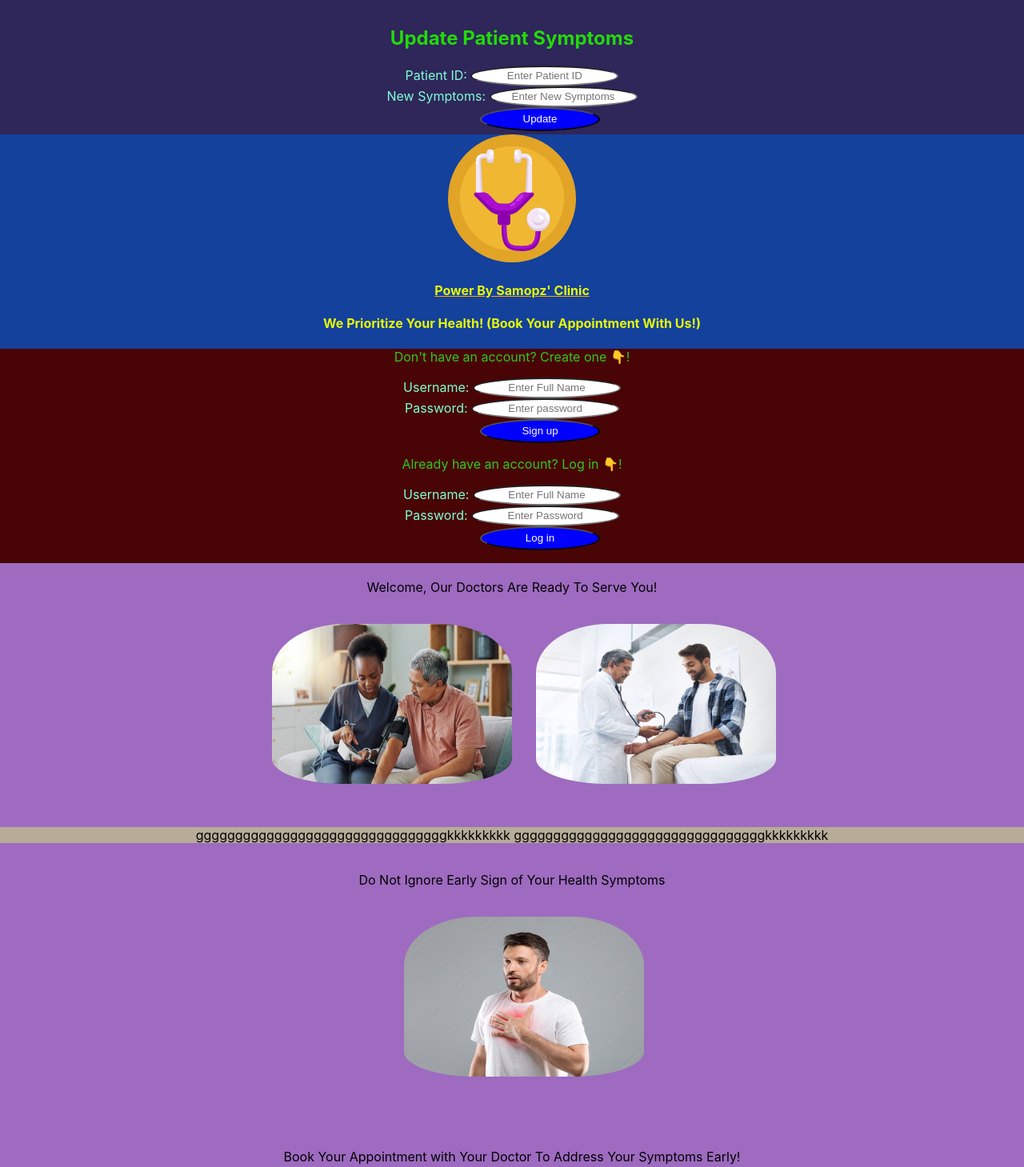
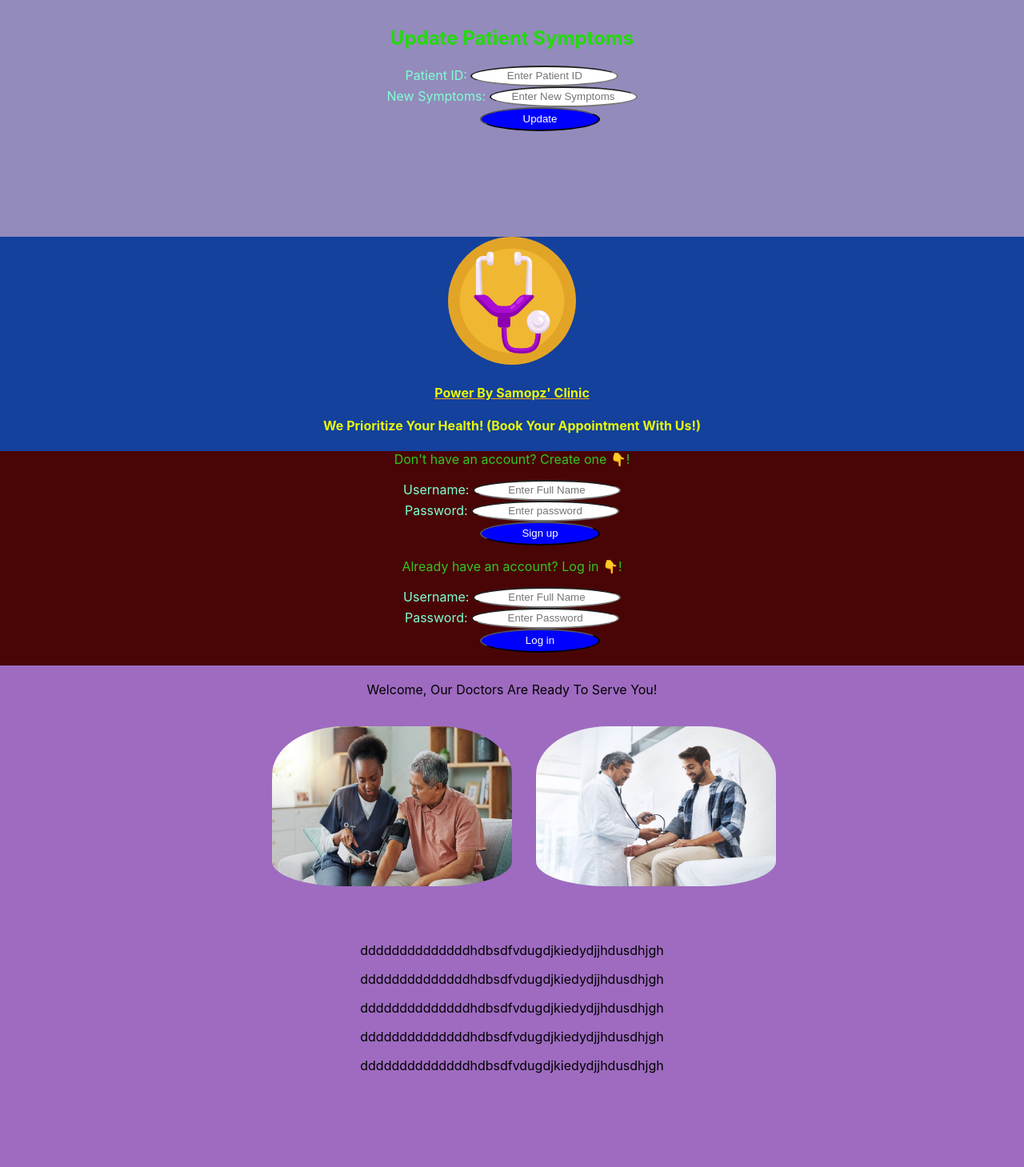
Before and after one commit to Samopz-Org/SamedQueue_frontend, a React (Create React App) app: page /update-patient in a window 1280 px wide. Shown: the top 1459 px of the page at 80% size. Built offline with nearby package versions, Linux system fonts and the light colour scheme.

Commit message:
Enhance styling in App component; add padding and adjust layout for blog posts and patient dashboard

```diff
--- a/src/App.css
+++ b/src/App.css
@@ -82,6 +82,7 @@ text-align: center;
   background-color: hsl(0, 10%, 57%);
   width: 100%;
   height: 51%;
+  padding-bottom: 10%;
   /* left: 30%; */
 }
 
@@ -96,11 +97,22 @@ text-align: center;
   /* left: 30%; */
 }
 
+.Update-Patient {
+  position: flex;
+  height: 155px;
+  padding-top: 1%;
+  padding-bottom: 10%;
+  /* left: 350px; */
+  /* color: #000; */
+  background-color: #938bbb;
+}
+
 .Register {
   background-color: #a0834e;
   position: flex;
   height: 168px;
   padding-top: 1%;
+  padding-bottom: 10%;
   /* left: 350px; */
 }
 
@@ -144,8 +156,10 @@ text-align: center;
 }
 
 .blog-post {
-  background-color: #b6ac97;
+  /* background-color: #b6ac97; */
   color: #000;
+  text-align:center;
+  padding-bottom: 5%;
 }
 
 .Next {
@@ -154,15 +168,6 @@ text-align: center;
   left: 350px;
   color: #000;
   background-color: #dadfdb;
-}
-
-.Update-Patient {
-  position: flex;
-  height: 155px;
-  padding-top: 1%;
-  /* left: 350px; */
-  color: #000;
-  background-color: #2f265a;
 }
 
 .App-link {
--- a/src/App.js
+++ b/src/App.js
@@ -65,8 +65,11 @@ function App() {
                   <img className="img" src={media} alt="doctor" />
                   <img className="img" src={media2} alt="doctor" />
                   <div className="blog-post">
-                      ggggggggggggggggggggggggggggggggkkkkkkkkk
-                      ggggggggggggggggggggggggggggggggkkkkkkkkk
+                    <p> ddddddddddddddhdbsdfvdugdjkiedydjjhdusdhjgh </p>
+                    <p> ddddddddddddddhdbsdfvdugdjkiedydjjhdusdhjgh </p>
+                    <p> ddddddddddddddhdbsdfvdugdjkiedydjjhdusdhjgh </p>
+                    <p> ddddddddddddddhdbsdfvdugdjkiedydjjhdusdhjgh </p>
+                    <p> ddddddddddddddhdbsdfvdugdjkiedydjjhdusdhjgh </p>
                   </div>
                   <p className="img-text">
                     Do Not Ignore Early Sign of Your Health Symptoms{" "}
--- a/src/components/patientDashboard.js
+++ b/src/components/patientDashboard.js
@@ -1,6 +1,7 @@
 import React from "react";
 import RegisterPatient from "./registerPatients";
-import logo from "../logo.svg"
+import EstimateWaitTime from "./estimateWaitTime";
+import logo from "../logo.svg";
 
 const PatientDashboard = () => {
   return (
@@ -15,6 +16,8 @@ const PatientDashboard = () => {
       <h1 className="patdash">Patient Dashboard</h1>
       <h3>Welcome, Patient!</h3>
       <div>
+        <EstimateWaitTime />
+
         <RegisterPatient />
       </div>
       {/* Add patient-specific content here */}
```
